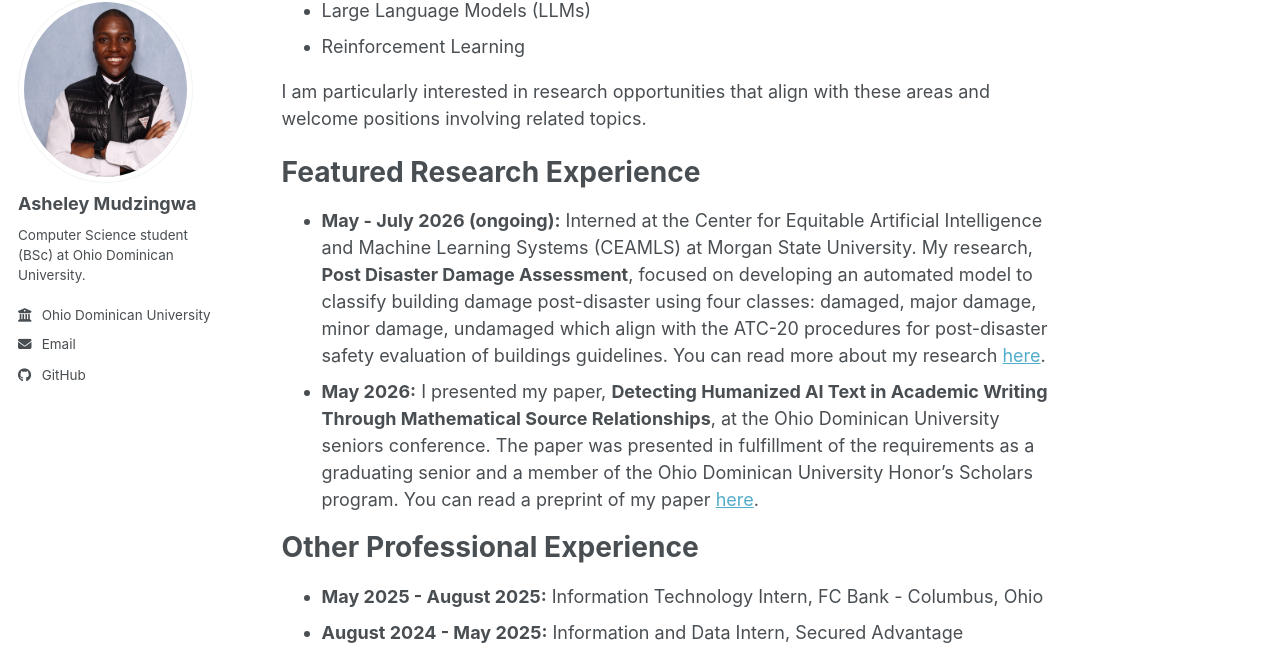
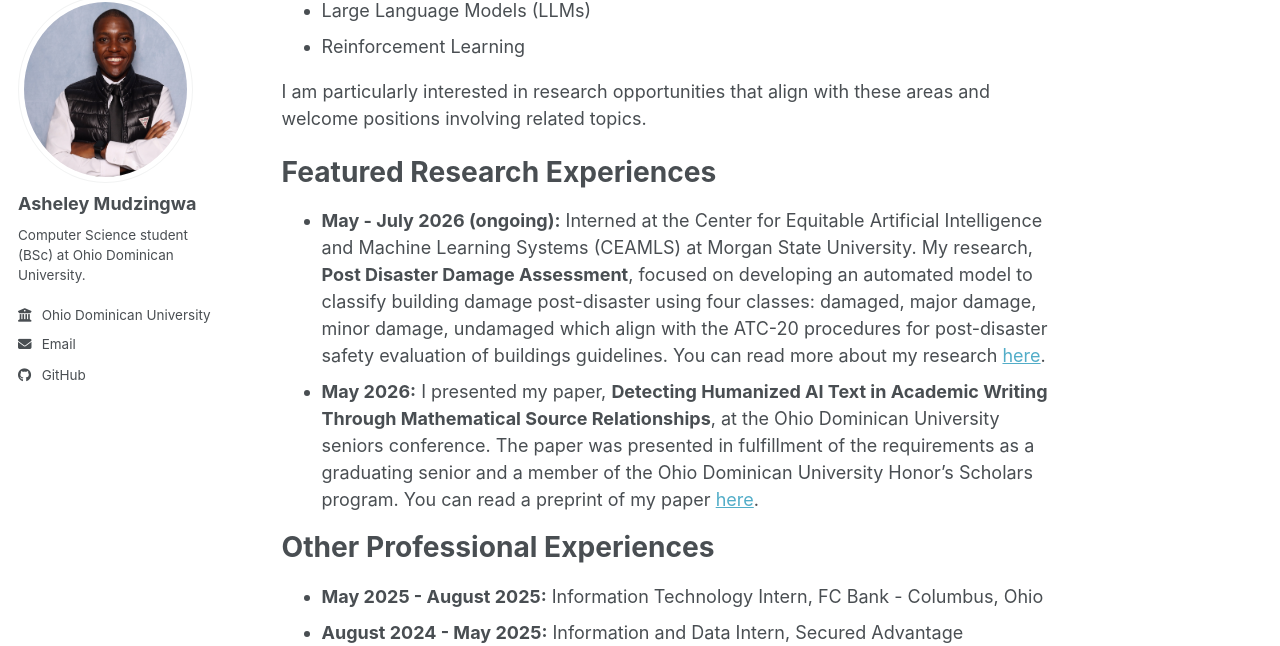
Before and after one commit to amudzingwa/amudzingwa.github.io, a Jekyll site: the page built from _pages/about.md, in a window 1280 px wide and 900 px high, scrolled down 510 px. Shown: the part 105-751 px from the top of the window. Built offline with Jekyll 4.4.1, drawn with Linux system fonts in a browser that asks for light colours; a script bundle is joined from its source files by our own code; library files that are not in the unit come from our copies.

Commit message:
Fix typos in 'Research Experience' sections

```diff
--- a/_pages/about.md
+++ b/_pages/about.md
@@ -23,12 +23,12 @@ My research interests include:
 
 I am particularly interested in research opportunities that align with these areas and welcome positions involving related topics.
 
-Featured Research Experience
+Featured Research Experiences
 ======
 - **May - July 2026 (ongoing):** Interned at the Center for Equitable Artificial Intelligence and Machine Learning Systems (CEAMLS) at Morgan State University. My research, **Post Disaster Damage Assessment**, focused on developing an automated model to classify building damage post-disaster using four classes: damaged, major damage, minor damage, undamaged which align with the ATC-20 procedures for post-disaster safety evaluation of buildings guidelines. You can read more about my research [here](https://amudzingwa.github.io/amudzingwaceamls26.github.io/).
 - **May 2026:** I presented my paper, **Detecting Humanized AI Text in Academic Writing Through Mathematical Source Relationships**, at the Ohio Dominican University seniors conference. The paper was presented in fulfillment of the requirements as a graduating senior and a member of the Ohio Dominican University Honor's Scholars program. You can read a preprint of my paper [here](https://drive.google.com/file/d/1mwAZ1t-Gt1omuGlGHEeI5GtKDFdXVi4U/view?usp=sharing).
 
-Other Professional Experience
+Other Professional Experiences
 ======
 - **May 2025 - August 2025:** Information Technology Intern, FC Bank - Columbus, Ohio
 - **August 2024 - May 2025:** Information and Data Intern, Secured Advantage Insurance - Columbus, Ohio
```
